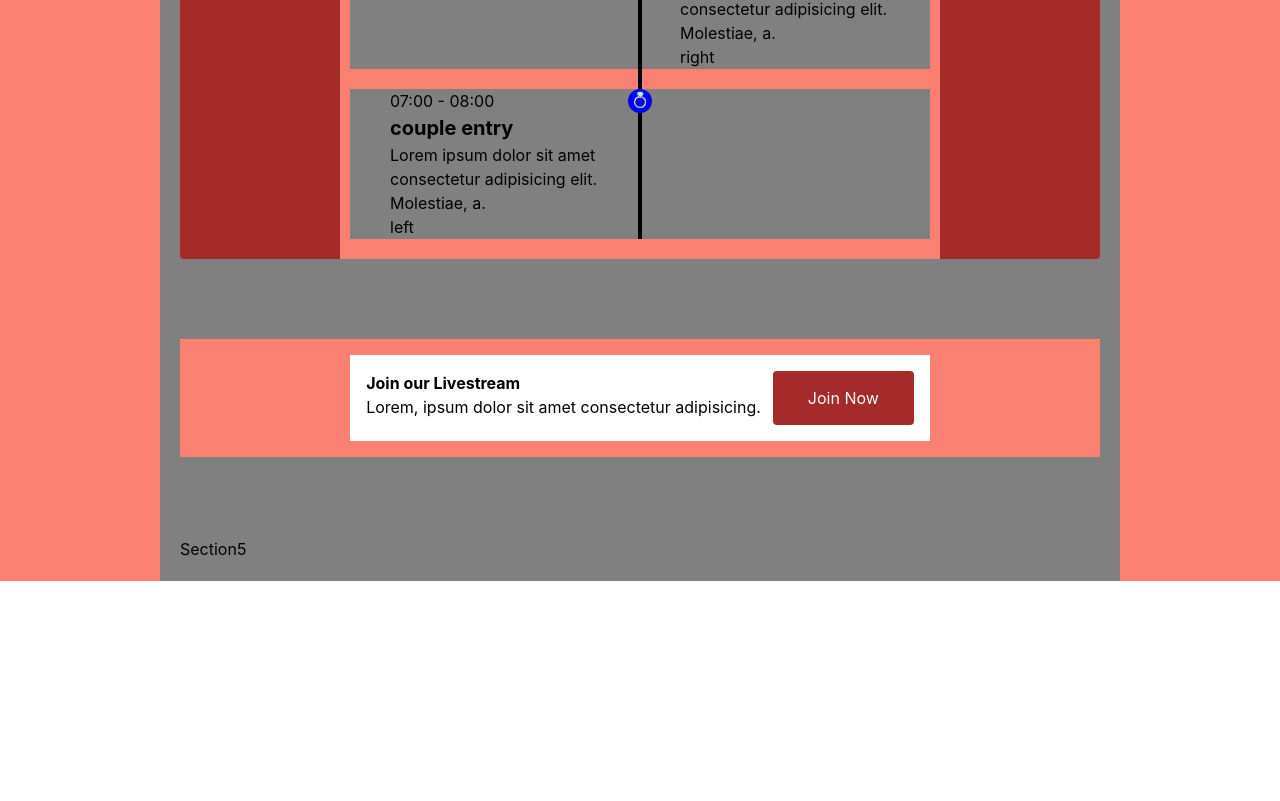
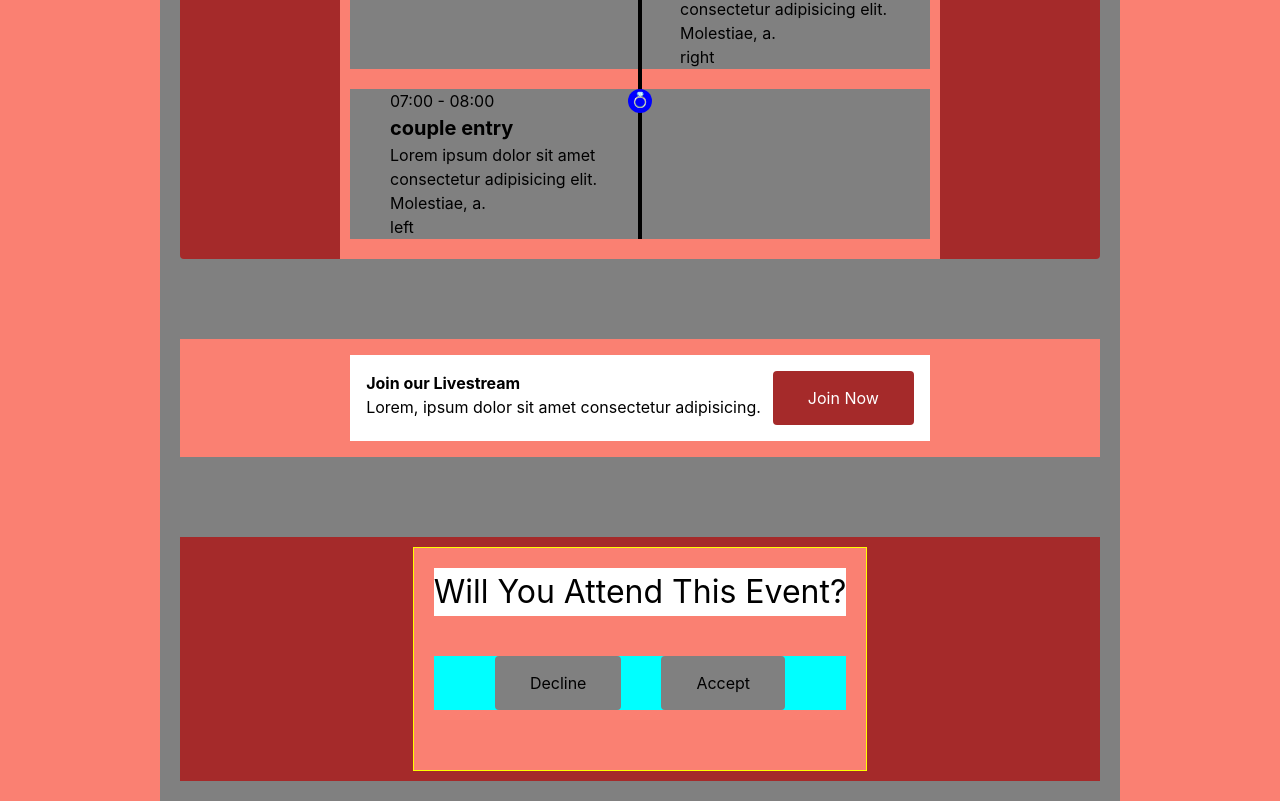
Before and after one commit to Keemchard/Wedding-Invitation, a React (Create React App) app: page / in a window 1280 px wide. Shown: the part 1361-2162 px from the top of the page. Before the commit the page ends 1942 px from the top, so only its background shows below. Built offline with nearby package versions, Linux system fonts and the light colour scheme.

Commit message:
✨s tart sec 5 layout

```diff
--- /dev/null
+++ b/src/components/InputField.tsx
@@ -0,0 +1,7 @@
+import React from "react";
+
+const InputField = () => {
+  return <input type="text" />;
+};
+
+export default InputField;
--- a/src/pages/main-page/sections/Section5.tsx
+++ b/src/pages/main-page/sections/Section5.tsx
@@ -1,7 +1,28 @@
 import React from "react";
+import Button from "../../../components/Button";
 
 const Section5 = () => {
-  return <div>Section5</div>;
+  const decline = () => {
+    alert("Okay thanks");
+  };
+  const accept = () => {
+    alert("thank you for accepting");
+  };
+
+  return (
+    <div className="bg-primary flex justify-center items-center p-[10px]">
+      <div className="bg-[salmon] p-[20px] border-[1px] border-[yellow] border-solid">
+        <div>
+          <p className="text-[2rem] bg-[white]">Will You Attend This Event?</p>
+        </div>
+        <div className="bg-[aqua] flex justify-center gap-10 my-[2.5rem]">
+          <Button label="Decline" btnFunction={decline} />
+          <Button label="Accept" btnFunction={accept} />
+        </div>
+        <div className="bg-[aqua]"></div>
+      </div>
+    </div>
+  );
 };
 
 export default Section5;
--- /dev/null
+++ b/src/pages/main-page/sections/components/DeclineModal.tsx
@@ -0,0 +1,7 @@
+import React from "react";
+
+const DeclineModal = () => {
+  return <div>DeclineModal</div>;
+};
+
+export default DeclineModal;
--- /dev/null
+++ b/src/pages/main-page/sections/components/GuestForm.tsx
@@ -0,0 +1,11 @@
+import React from "react";
+
+const GuestForm = () => {
+  return (
+    <form>
+      <div></div>
+    </form>
+  );
+};
+
+export default GuestForm;
```
